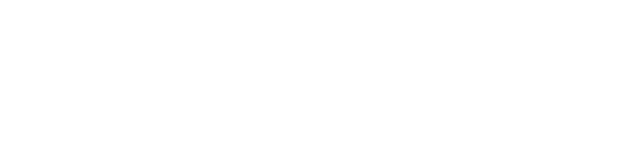
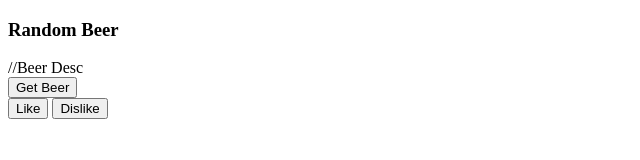
Before and after one commit to maikel863/fetch-project, a plain HTML site: page index.html in a window 1280 px wide. Shown: the whole page, without its empty margins (0-640 px from the left). Drawn offline with Linux system fonts and the light colour scheme.

Commit message:
Created framework, added divs and buttons

```diff
--- a/index.html
+++ b/index.html
@@ -8,7 +8,20 @@
     <title>Random Beer Generator</title>
 </head>
 <body>
+    <div class="container">
+        <h3 id="beer_name">Random Beer</h3>
+        <div id="beer_img"></div>
+        <div id="beer_desc">//Beer Desc</div>
+            <div class="button">
+                <button id="beer_btn">Get Beer</button>
+            </div>
 
+            <div class="button">
+                <button id="like_btn">Like</button>
+                <button id="dislike_btn">Dislike</button>
+
+            </div>
+    </div>
     <script src="./index.js"></script>
 </body>
 </html>
```
